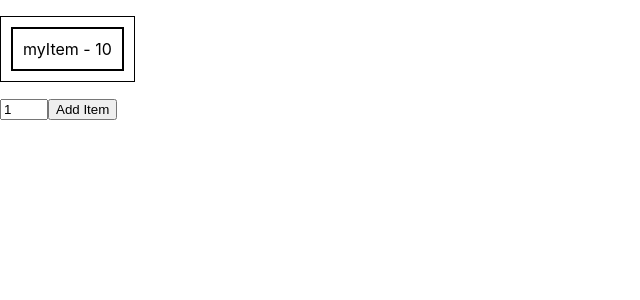
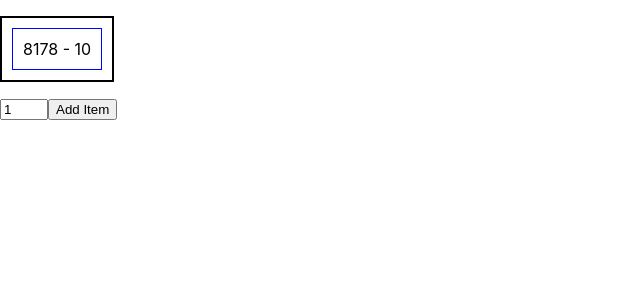
Before and after one commit to ze-e/react-skill-tree, a React (Create React App) app: page / in a window 1280 px wide. Both pictures are taken after a click on the button "Add Item". Shown: the top 300 px of the page, without its empty margins (0-640 px from the left). Built offline with nearby package versions, Linux system fonts and the light colour scheme.

Commit message:
added parents

```diff
--- a/src/App.css
+++ b/src/App.css
@@ -12,12 +12,48 @@ ol{
   justify-content: center;
   align-items: center;
   text-align: center;
-  border: 1px solid black;
+  border: 2px solid black;
 }
 
 .item__content{
   text-align: center;
   padding: 10px;
   margin: 10px;
-  border: 2px solid black;
+  border: 1px solid black;
 }
+
+.item__content.black{
+  border: 1px solid black;
+}
+
+.item__content.red{
+  border: 1px solid red;
+}
+
+.item__content.orange{
+  border: 1px solid orange;
+}
+
+.item__content.yellow{
+  border: 1px solid yellow;
+}
+
+.item__content.blue{
+  border: 1px solid blue;
+}
+
+.item__content.lblue{
+  border: 1px solid lightblue;
+}
+
+.item__content.green{
+  border: 1px solid green;
+}
+
+.item__content.purple{
+  border: 1px solid purple;
+}
+
+.item__content.pink{
+  border: 1px solid pink;
+}
--- a/src/App.js
+++ b/src/App.js
@@ -11,10 +11,11 @@ function App() {
 
   class Item {
     constructor({
-      name=uuidv4(),
+      name="new item",
       xp=10,
       parent,
       children=[],
+      color='black',
     }={}){
 
     this.id = ID;
@@ -23,6 +24,7 @@ function App() {
     this.group = GROUP;
     this.parent = parent;
     this.children = children;
+    this.color = color;
     }
   }
 
@@ -35,18 +37,13 @@ function App() {
   function insertContent(){
     setGroup(GROUP + 1);
     let childSize = document.querySelector(".add-form").elements["number"].value;
-    //const prev = GROUPS[GROUP-1] ? GROUPS[GROUP-1].length : 1;
-    //childSize = childSize * prev;
-    //const itemsToAdd = [];
-    // for(let i = 1; i <= childSize; i++){
-    //   const newItem = addItem();
-    //   itemsToAdd.push(newItem);
-    // }
 
     const itemsToAdd = [];
+    const colors = ["red","orange","yellow","blue","lblue","green","purple","pink"];
     if(GROUP === 0){
       for(let i = 1; i <= childSize; i++){
-        const newItem = addItem();
+        const color = colors[Math.floor(Math.random()*colors.length)]
+        const newItem = addItem({color});
         itemsToAdd.push(newItem);
     }
   }
@@ -55,7 +52,7 @@ function App() {
       const prevGroup = GROUPS[GROUP-1];
       prevGroup.forEach(item => {
         for(let i = 1; i <= childSize; i++){
-          const newItem = addItem({parent:item});
+          const newItem = addItem({parent:item,color:item.color});
           itemsToAdd.push(newItem);
           item.children.push(newItem);
         }
@@ -66,11 +63,12 @@ function App() {
     setGroups([...GROUPS, itemsToAdd]);
   }
 
-  function addItem({parent}={}){
+  function addItem({parent, color='black'}={}){
     setID(ID+1);
     const newItem = new Item({
-      name : "myItem",
-      parent : parent
+      name : uuidv4().slice(0,4),
+      parent,
+      color,
     });
     return newItem;
    }
--- a/src/components/ItemElement.js
+++ b/src/components/ItemElement.js
@@ -1,7 +1,7 @@
 function ItemElement(props) {
   const my = props.item;
   return(
-    <li className="item__content">{my.name} - {my.xp} {my.parent && my.parent.name && `, child of ${my.parent.name}`}</li>
+    <li className={`item__content ${my.color}`}>{my.name} - {my.xp} {my.parent && my.parent.name && `, child of ${my.parent.name}`}</li>
   )
 }
 
```
